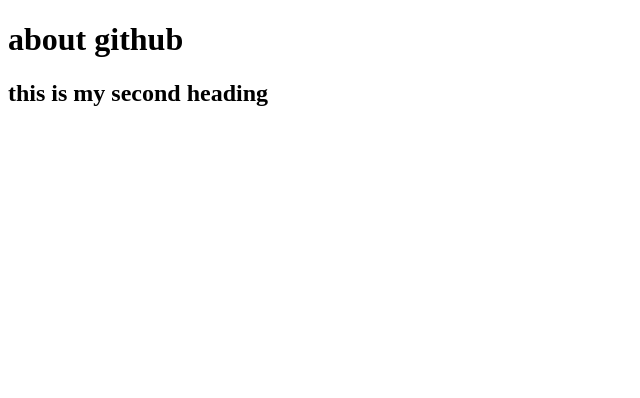
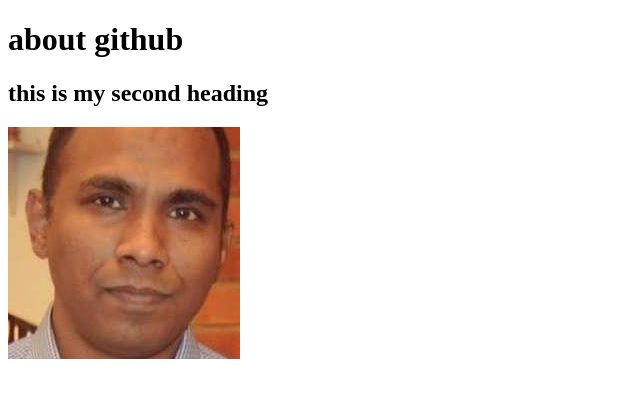
Before and after one commit to ShakhawatHossain-web/gimonas, a plain HTML site: page index.html in a window 1280 px wide. Shown: the whole page, without its empty margins (0-640 px from the left). Drawn offline with Linux system fonts and the light colour scheme.

Commit message:
photo added

```diff
--- a/index.html
+++ b/index.html
@@ -8,6 +8,7 @@
 <body>
     <h1>about github</h1>
     <h2>this is my second heading</h2>
+    <img src="Shaku.jpg" alt="">
 
 </body>
 </html>
```
Also changed, not shown: Shaku.jpg (added).
